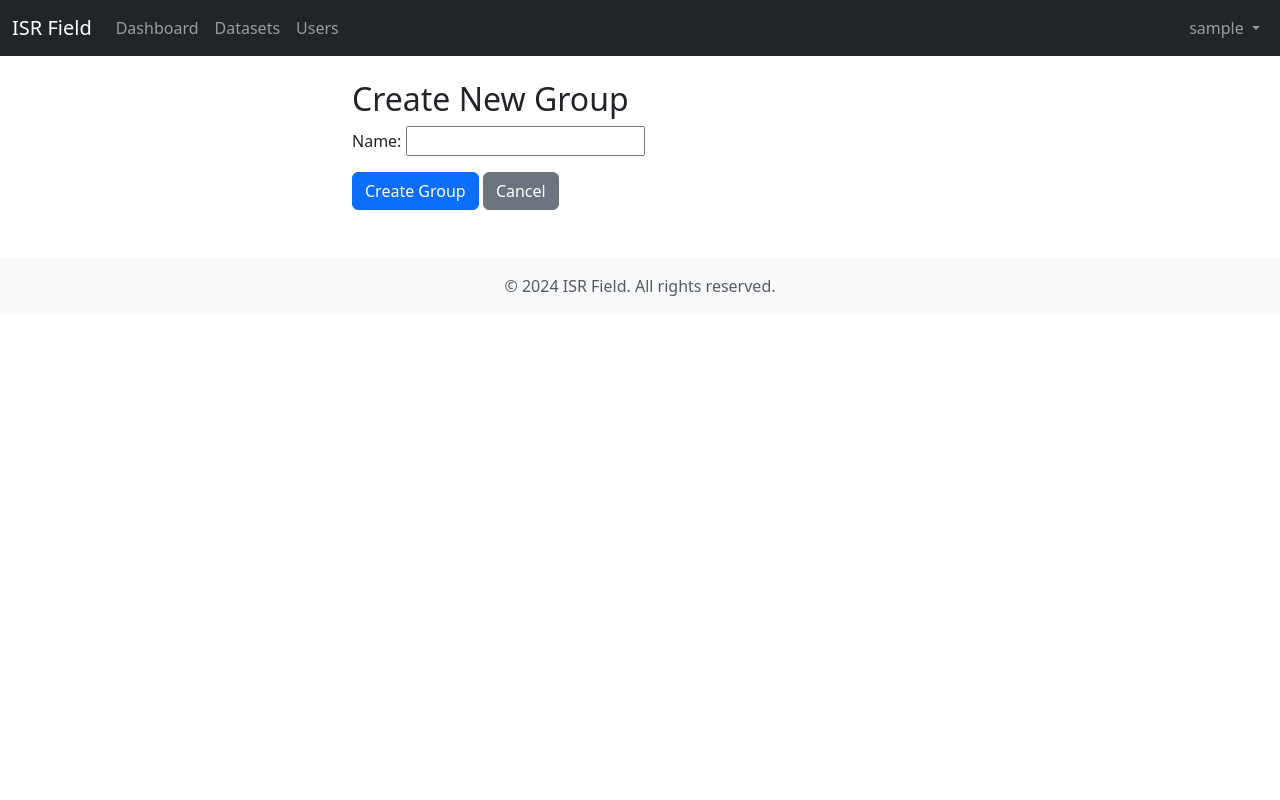
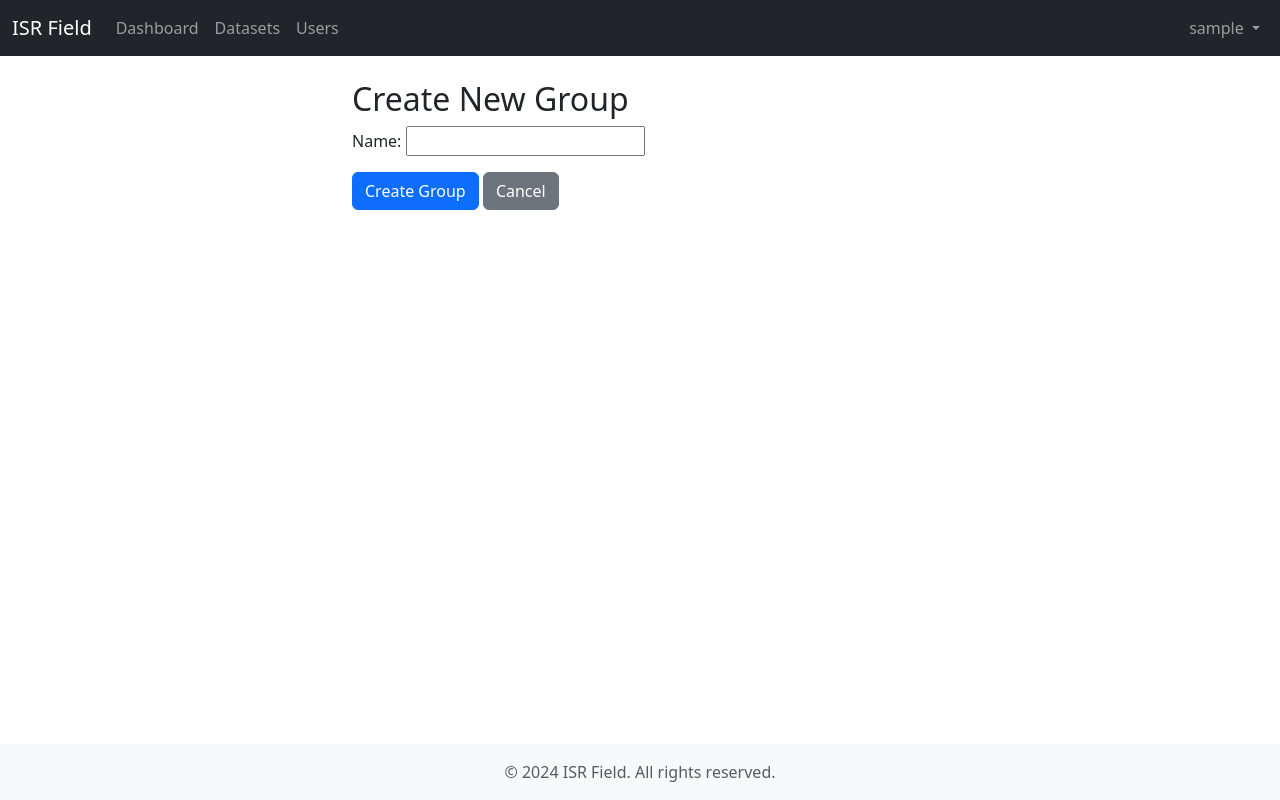
Before and after one commit to silvioheinze/isr-field, a Django app: page /groups/create/ in a window 1280 px wide. Run offline with Django 5.2, Linux system fonts and the light colour scheme; the visitor is signed in with stand-in values (Sample User, id 1).

Commit message:
Add TODO list for project tasks and enhance footer layout. Included a new TODO.md file to track project progress and implemented sticky footer styles in the base template for improved layout consistency.

```diff
--- a/app/frontend/templates/frontend/_base.html
+++ b/app/frontend/templates/frontend/_base.html
@@ -6,6 +6,26 @@
     <meta name="viewport" content="width=device-width, initial-scale=1.0">
     <title>{% block title %}ISR Field{% endblock %}</title>
     <link href="https://cdn.jsdelivr.net/npm/bootstrap@5.3.3/dist/css/bootstrap.min.css" rel="stylesheet">
+    <style>
+        /* Sticky footer styles */
+        html, body {
+            height: 100%;
+        }
+
+        body {
+            display: flex;
+            flex-direction: column;
+            min-height: 100vh;
+        }
+
+        main {
+            flex: 1 0 auto;
+        }
+
+        footer {
+            flex-shrink: 0;
+        }
+    </style>
     {% block extra_css %}{% endblock %}
 </head>
 <body>
@@ -47,12 +67,12 @@
     </nav>
 
     <!-- Main Content -->
-    <main class="flex-grow-1">
+    <main>
         {% block content %}{% endblock %}
     </main>
 
     <!-- Footer -->
-    <footer class="bg-light text-center text-muted py-3 mt-5">
+    <footer class="bg-light text-center text-muted py-3">
         <div class="container">
             <p class="mb-0">&copy; 2024 ISR Field. All rights reserved.</p>
         </div>
```
Also changed, not shown: TODO.md (added, +14 -0 lines).
